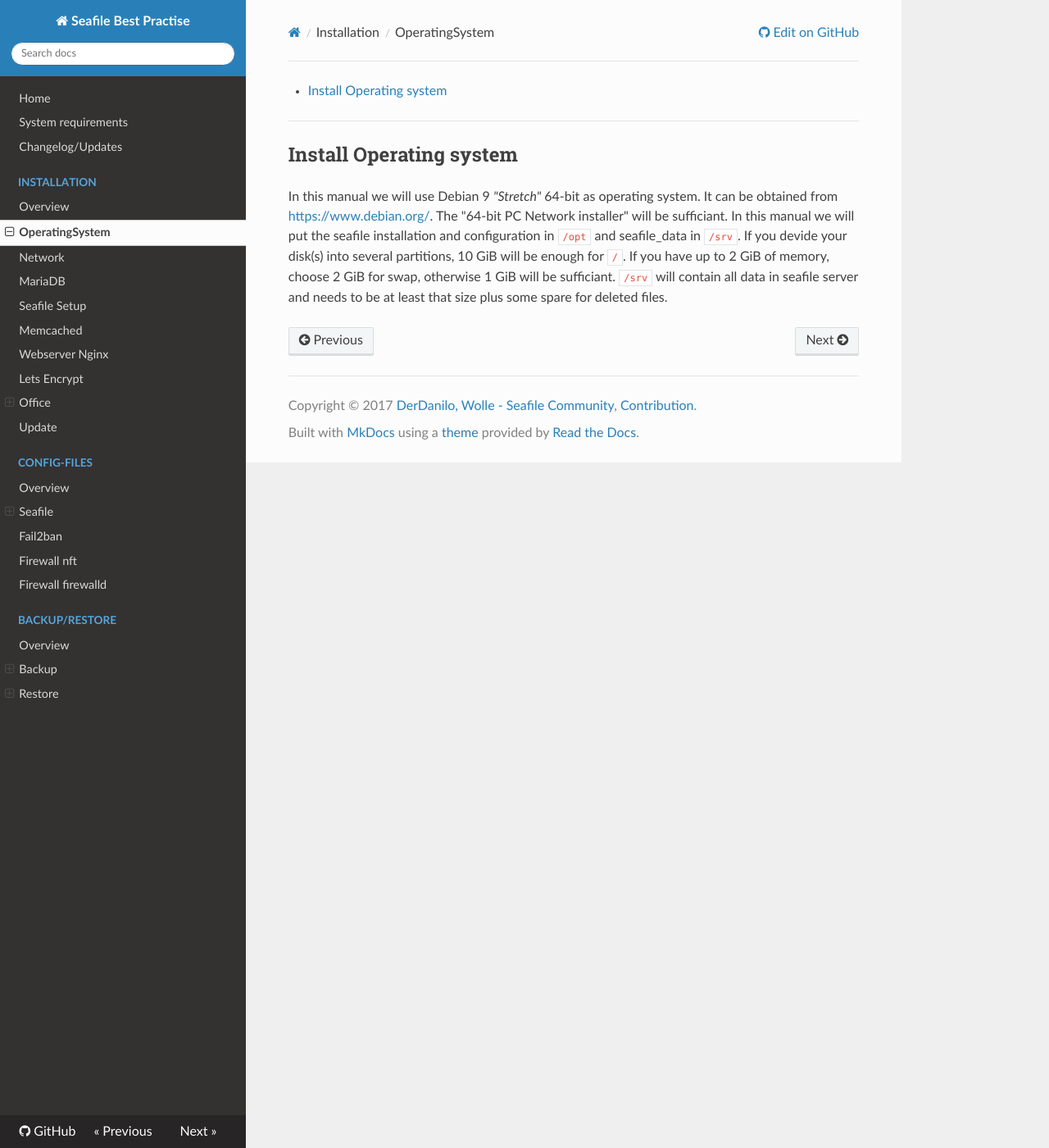
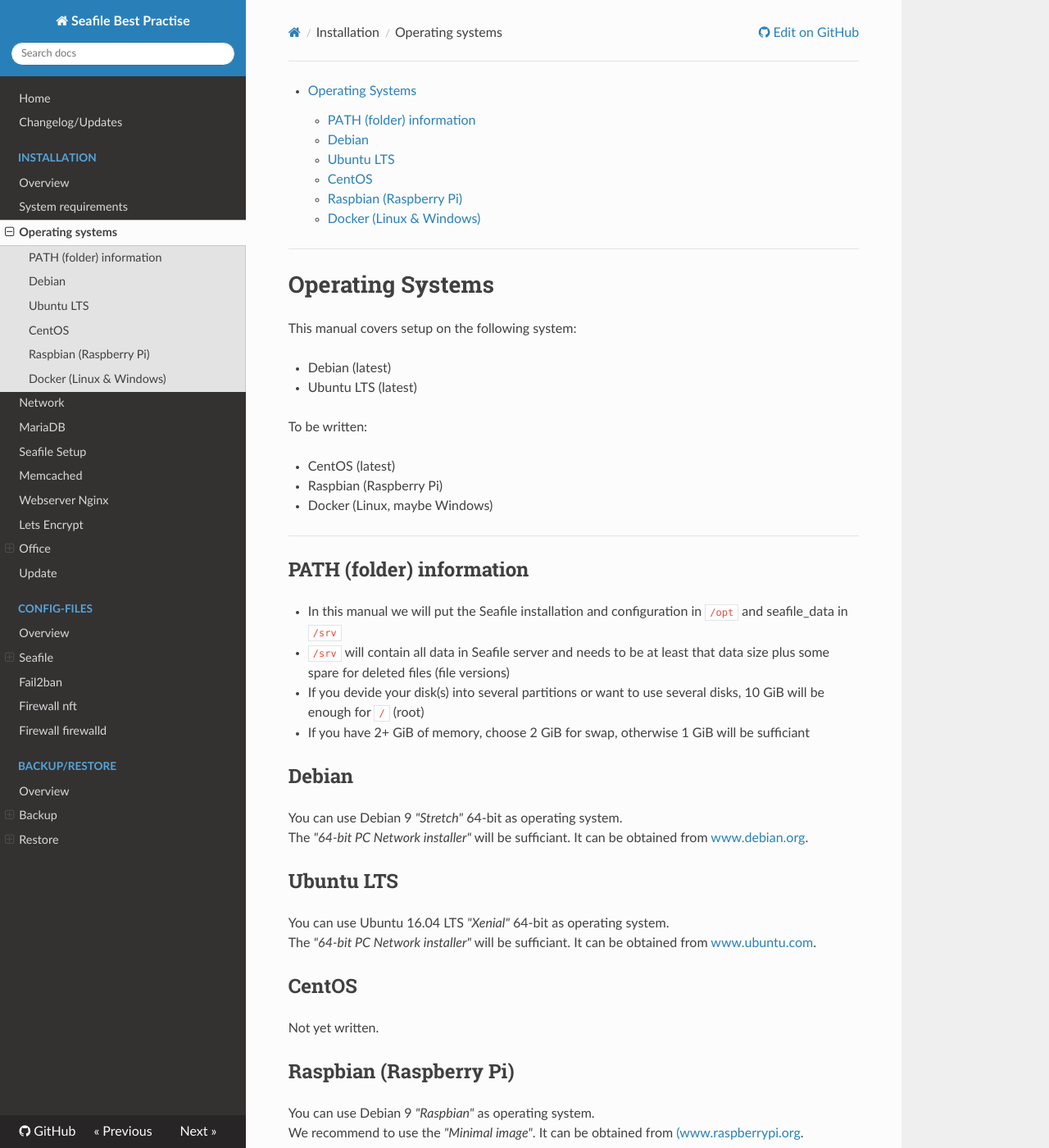
Before and after one commit to wolle-hamburg/Seafile-Best-Practise, an MkDocs documentation site: the page built from docs/installation/operating-system.md, in a window 1280 px wide and 1400 px high. Shown: the whole window at 82% size. Built offline with MkDocs 1.6.1, drawn with Linux system fonts in a browser that asks for light colours; nearby versions of some CDN libraries; old or Windows-style settings are respelled for this version of MkDocs; some of the changed text lies outside the part shown.

Commit message:
Added Operating System Info

```diff
--- a/docs/installation/operating-system.md
+++ b/docs/installation/operating-system.md
@@ -1,7 +1,44 @@
 [TOC]
 
 ---
+# Operating Systems
+This manual covers setup on the following system:
 
-## Install Operating system
-In this manual we will use Debian 9 *"Stretch"* 64-bit as operating system. It can be obtained from [https://www.debian.org/](https://www.debian.org/). The "64-bit PC Network installer" will be sufficiant.
-In this manual we will put the seafile installation and configuration in `/opt` and seafile_data in `/srv`. If you devide your disk(s) into several partitions, 10 GiB will be enough for `/`. If you have up to 2 GiB of memory, choose 2 GiB for swap, otherwise 1 GiB will be sufficiant. `/srv` will contain all data in seafile server and needs to be at least that size plus some spare for deleted files.
+* Debian (latest)
+* Ubuntu LTS (latest)
+
+To be written:
+
+* CentOS (latest)
+* Raspbian (Raspberry Pi)
+* Docker (Linux, maybe Windows)
+
+---
+## PATH (folder) information
+
+* In this manual we will put the Seafile installation and configuration in `/opt` and seafile_data in `/srv`
+* `/srv` will contain all data in Seafile server and needs to be at least that data size plus some spare for deleted files (file versions)
+
+* If you devide your disk(s) into several partitions or want to use several disks, 10 GiB will be enough for `/` (root)
+* If you have 2+ GiB of memory, choose 2 GiB for swap, otherwise 1 GiB will be sufficiant
+
+## Debian
+You can use Debian 9 *"Stretch"* 64-bit as operating system.
+The *"64-bit PC Network installer"* will be sufficiant. It can be obtained from [www.debian.org](https://www.debian.org/distrib/).
+
+## Ubuntu LTS
+You can use Ubuntu 16.04 LTS *"Xenial"* 64-bit as operating system.
+The *"64-bit PC Network installer"* will be sufficiant. It can be obtained from [www.ubuntu.com](https://www.ubuntu.com/download/alternative-downloads).
+
+## CentOS
+Not yet written.
+
+## Raspbian (Raspberry Pi)
+You can use  Debian 9 *"Raspbian"* as operating system.
+We recommend to use the *"Minimal image"*. It can be obtained from [(www.raspberrypi.org](https://www.raspberrypi.org/downloads/raspbian/).
+
+## Docker (Linux & Windows)
+You may also use the [offical docker image](https://hub.docker.com/r/seafileltd/seafile/) of Seafile server.
+There are also some 3rd Party Seafile Docker images that might work better.
+
+*The manual does not yet cover this topic.*
--- a/mkdocs.yml
+++ b/mkdocs.yml
@@ -8,11 +8,11 @@ repo_url: https://github.com/DerDanilo/Seafile-Best-Practise
 
 pages:
 - Home: 'index.md'
-- 'System requirements': 'system-requirements.md'
 - 'Changelog/Updates': 'changelog_updates.md'
 - Installation:
     - 'Overview': 'installation/overview.md'
-    - 'OperatingSystem': 'installation/operating-system.md'
+    - 'System requirements': 'installation/system-requirements.md'
+    - 'Operating systems': 'installation/operating-system.md'
     - 'Network': 'installation/network.md'
     - 'MariaDB': 'installation/mariadb.md'
     - 'Seafile Setup': 'installation/seafile-setup.md'
```
Also changed, not shown: docs/index.md (+6 -7 lines), docs/installation/overview.md (+1 -5 lines), docs/installation/system-requirements.md (added), docs/system-requirements.md (deleted).
